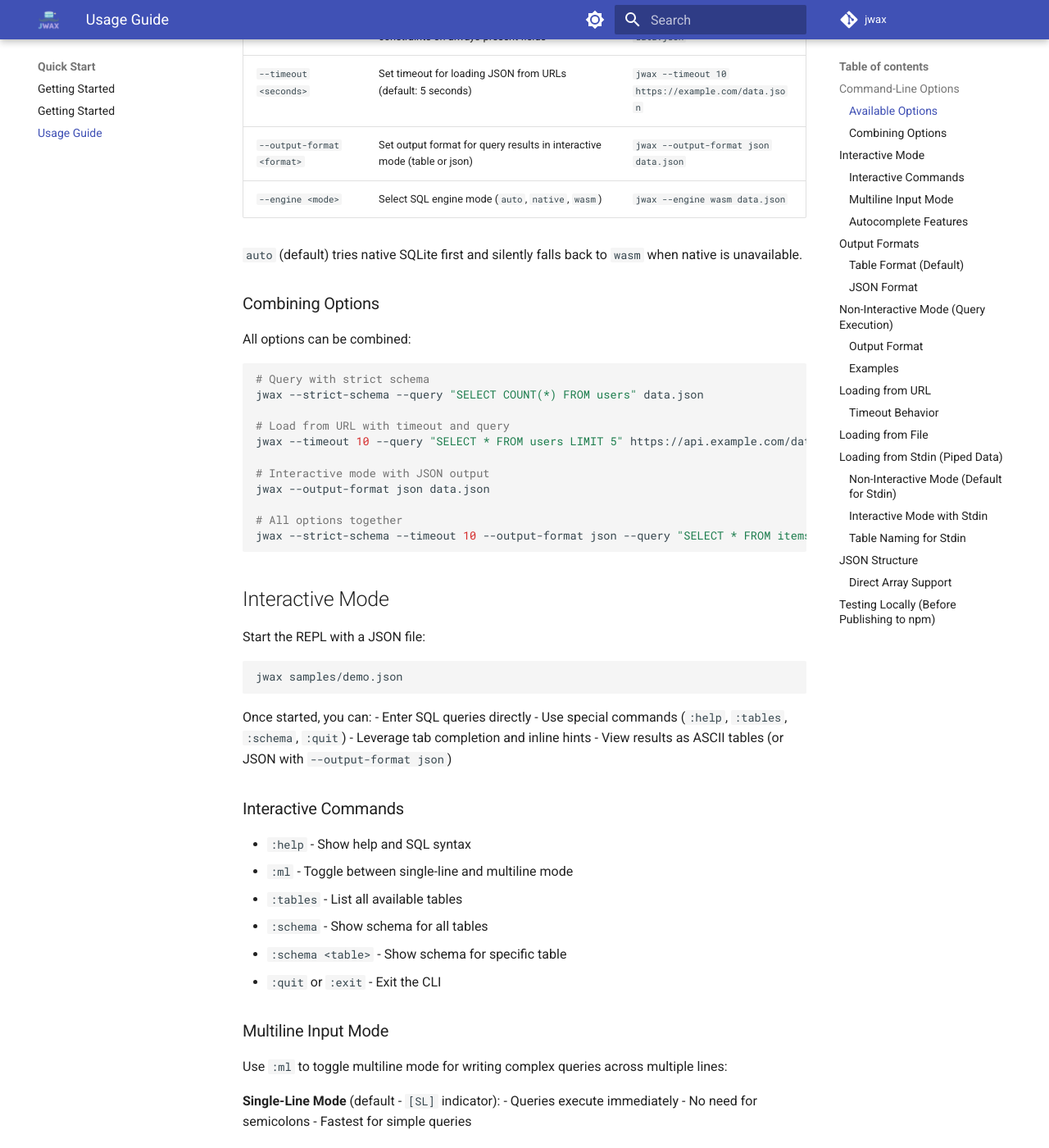
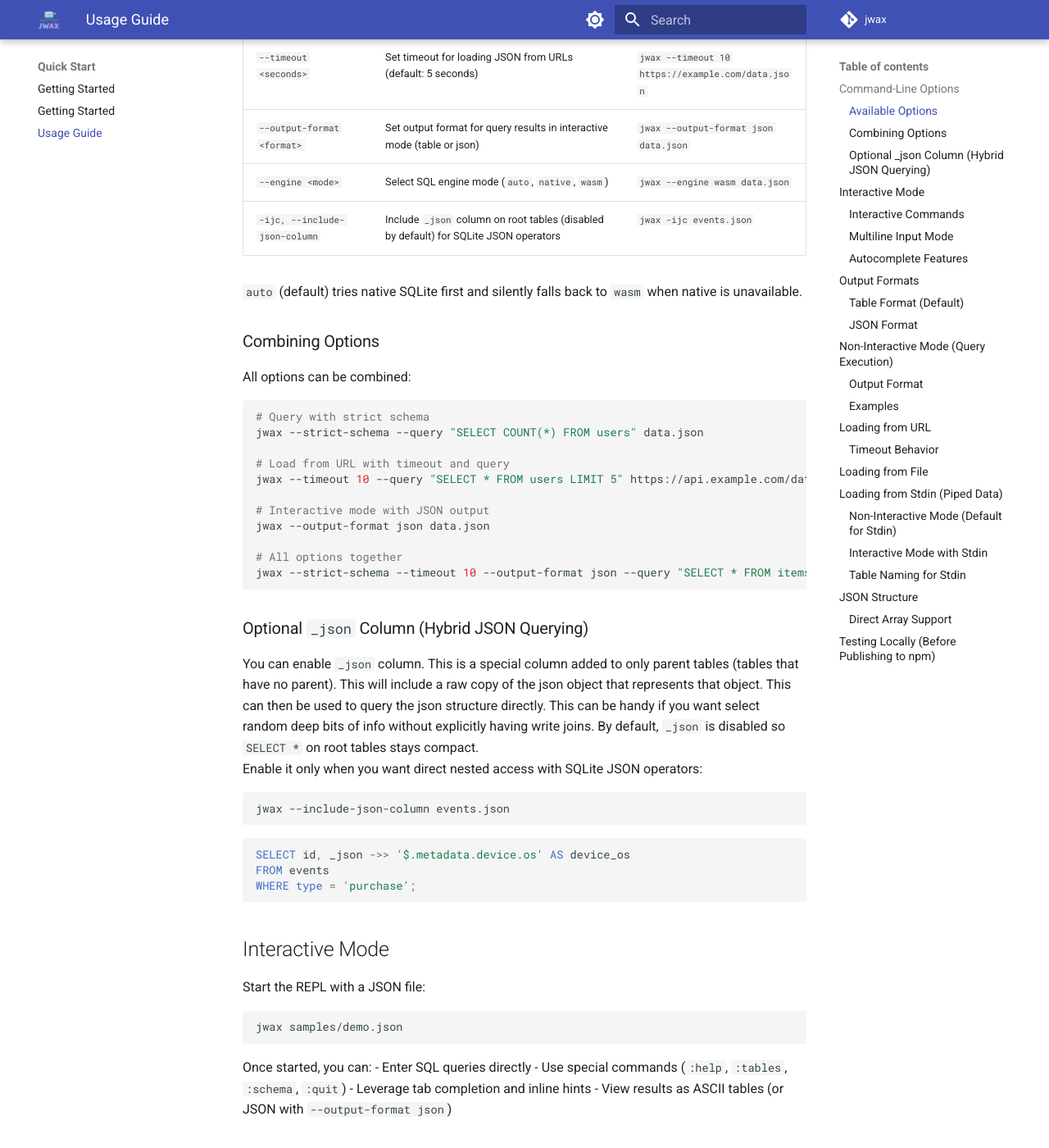
Before and after one commit to squadronleader/jwax, an MkDocs documentation site: the page built from docs/usage.md, in a window 1280 px wide and 1400 px high, scrolled down 797 px. Shown: the whole window at 82% size. Built offline with MkDocs 1.6.1 and Material for MkDocs 9.7.7, drawn with Linux system fonts in a browser that asks for light colours; comment, search, counter and statistics services are not loaded.

Commit message:
Update docs examples

````diff
--- a/docs/usage.md
+++ b/docs/usage.md
@@ -24,6 +24,7 @@ jwax [OPTIONS] [source]
 | `--timeout <seconds>` | Set timeout for loading JSON from URLs (default: 5 seconds) | `jwax --timeout 10 https://example.com/data.json` |
 | `--output-format <format>` | Set output format for query results in interactive mode (table or json) | `jwax --output-format json data.json` |
 | `--engine <mode>` | Select SQL engine mode (`auto`, `native`, `wasm`) | `jwax --engine wasm data.json` |
+| `-ijc, --include-json-column` | Include `_json` column on root tables (disabled by default) for SQLite JSON operators | `jwax -ijc events.json` |
 
 `auto` (default) tries native SQLite first and silently falls back to `wasm` when native is unavailable.
 
@@ -43,6 +44,21 @@ jwax --output-format json data.json
 
 # All options together
 jwax --strict-schema --timeout 10 --output-format json --query "SELECT * FROM items" https://api.example.com/data.json
+```
+
+### Optional `_json` Column (Hybrid JSON Querying)
+
+You can enable `_json` column. This is a special column added to only parent tables (tables that have no parent). This will include a raw copy of the json object that represents that object. This can then be used to query the json structure directly. This can be handy if you want select random deep bits of info without explicitly having write joins. By default, `_json` is disabled so `SELECT *` on root tables stays compact.
+Enable it only when you want direct nested access with SQLite JSON operators:
+
+```bash
+jwax --include-json-column events.json
+```
+
+```sql
+SELECT id, _json ->> '$.metadata.device.os' AS device_os
+FROM events
+WHERE type = 'purchase';
 ```
 
 ## Interactive Mode
````
Also changed, not shown: docs/cli.md (+10 -0 lines).
